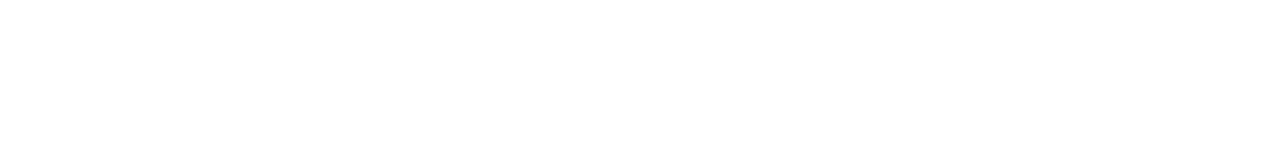
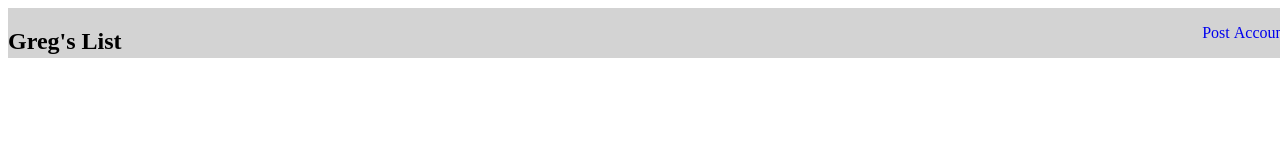
Before and after one commit to Dkaf/gregs_list, a plain HTML site: page index.html in a window 1280 px wide. Drawn offline with Linux system fonts and the light colour scheme.

Commit message:
finised nav bar

```diff
--- a/index.html
+++ b/index.html
@@ -3,8 +3,20 @@
   <head>
     <meta charset="utf-8">
     <title>Greg's list</title>
+     <link rel="stylesheet" type="text/css" href="https://maxcdn.bootstrapcdn.com/font-awesome/4.6.3/css/font-awesome.min.css">
+     <link rel="stylesheet" href="main.css" media="screen" title="no title" charset="utf-8">
   </head>
   <body>
+    <header>
 
+      <nav class="main_nav">
+        <h2 class="logo">Greg's List</h2>
+        <ul>
+          <li class="nav_item"><a href="#">Post</a></li>
+          <li class="nav_item"><a href="#">Account</a></li>
+        </ul>
+      </nav>
+
+    </header>
   </body>
 </html>
--- a/main.css
+++ b/main.css
@@ -0,0 +1,16 @@
+a {
+  text-decoration: none;
+}
+
+.main_nav {
+  background-color: lightgrey;
+  width: 100%;
+  position: fixed;
+  text-align: right;
+}
+.logo {
+  position: absolute;
+}
+.nav_item {
+  display: inline-block;
+}
```
